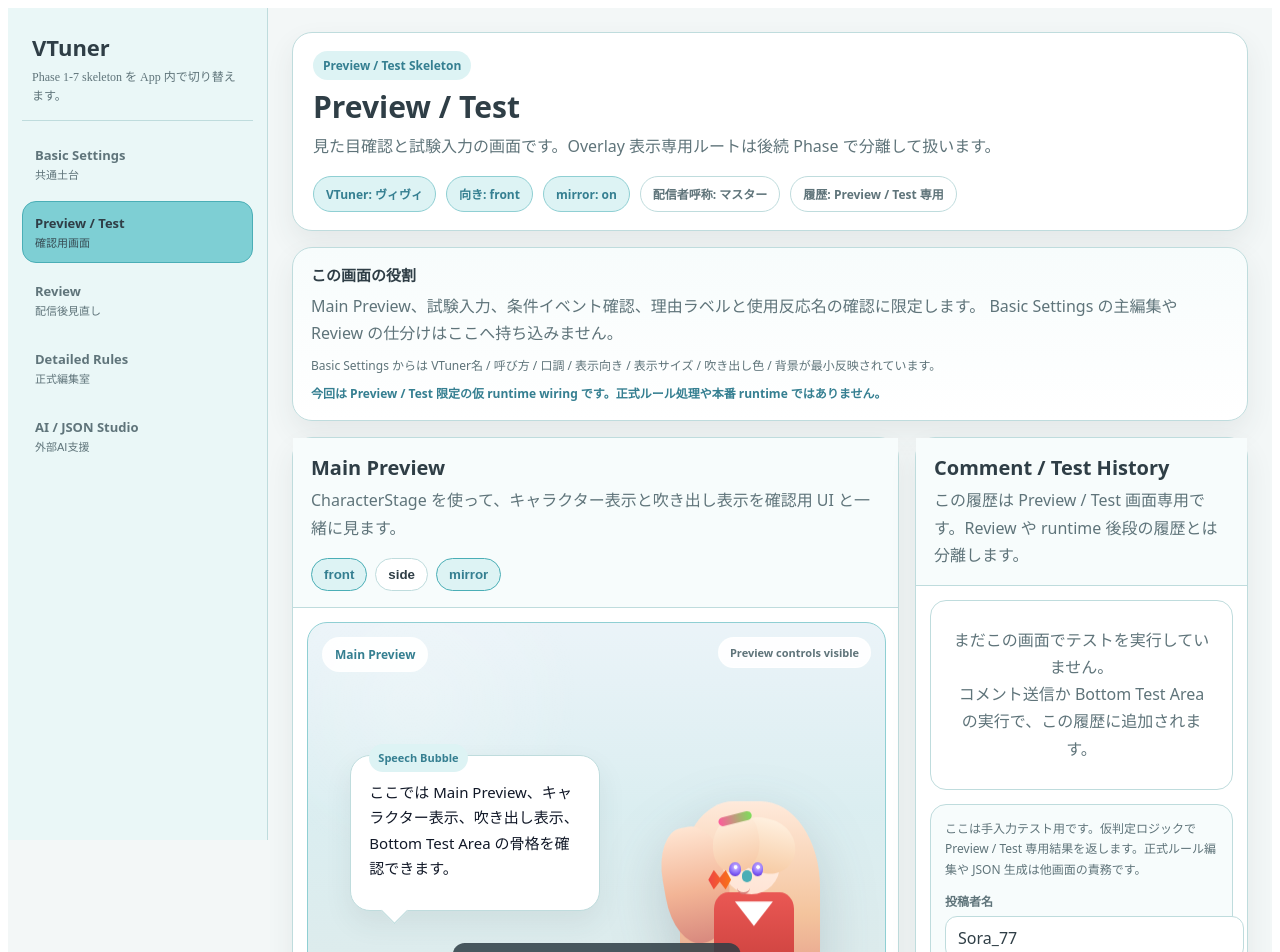
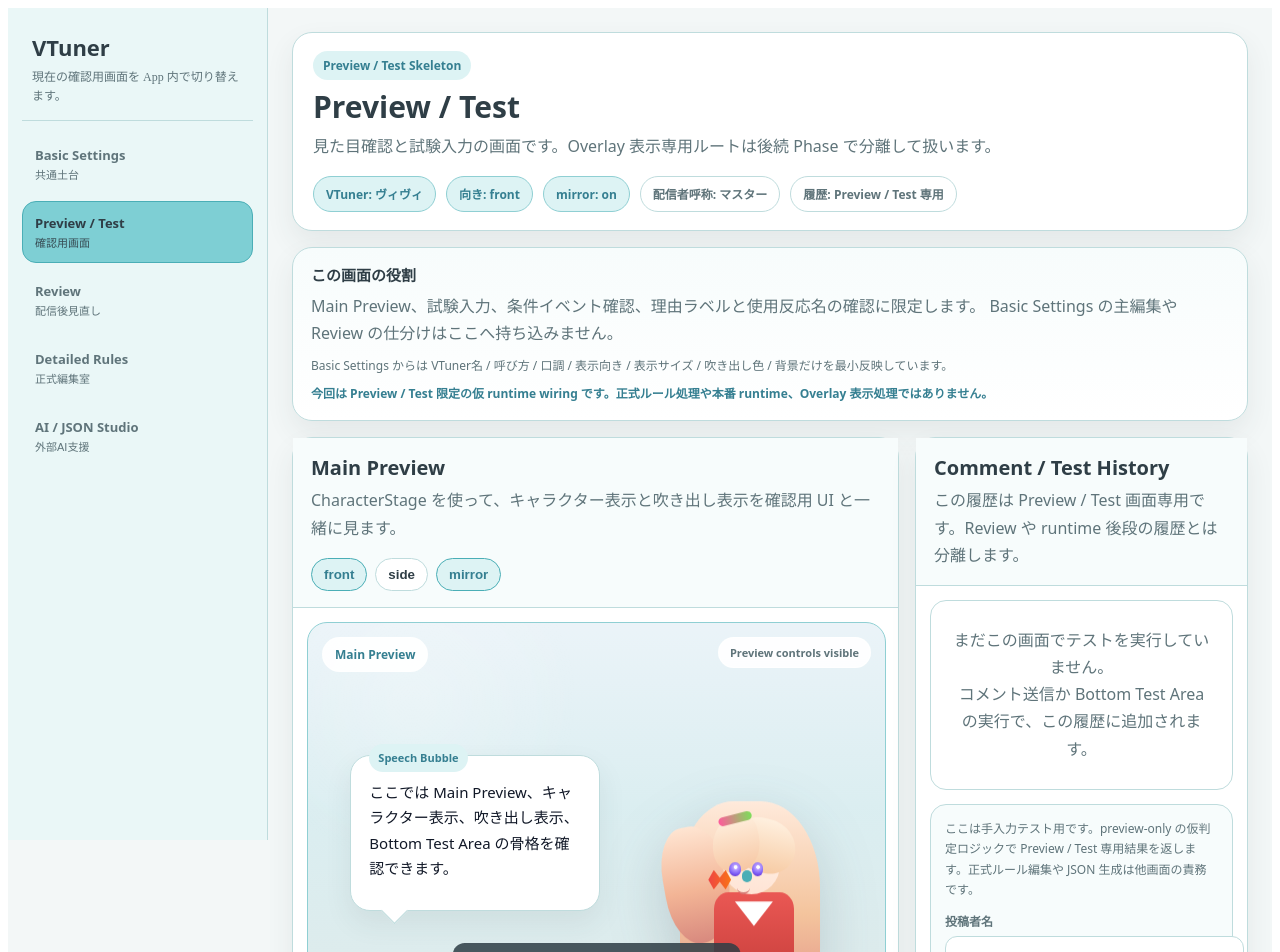
Before and after one commit to lyotamatsumoto-crypto/vtuner, a React (Vite) app in the folder frontend/: page / in a window 1280 px wide. Shown: the top 952 px of the page. Built offline with nearby package versions, Linux system fonts and the light colour scheme.

Commit message:
Phase 8 close patch 1

```diff
--- a/frontend/src/components/layout/AppShell.tsx
+++ b/frontend/src/components/layout/AppShell.tsx
@@ -97,7 +97,7 @@ export function AppShell({
               lineHeight: 1.6,
             }}
           >
-            Phase 1-7 skeleton を App 内で切り替えます。
+            現在の確認用画面を App 内で切り替えます。
           </p>
         </div>
 
--- a/frontend/src/pages/PreviewTestPage.tsx
+++ b/frontend/src/pages/PreviewTestPage.tsx
@@ -134,6 +134,7 @@ export function PreviewTestPage({
 }: {
   sharedSettings: BasicPreviewBridgeSettings;
 }) {
+  // Basic Settings からの反映は最小接続に限定する。双方向同期や正式保存はまだ行わない。
   const [orientation, setOrientation] = useState<Orientation>(sharedSettings.defaultFacing);
   const [mirror, setMirror] = useState(sharedSettings.mirrorEnabled);
   const [backgroundVariant, setBackgroundVariant] = useState<BackgroundVariant>(
@@ -178,10 +179,10 @@ export function PreviewTestPage({
     setHistoryItems((current) => [...items, ...current].slice(0, 10));
   }
 
-  function buildPreviewResultFromComment(text: string): PreviewResult {
+  function buildPreviewOnlyResultFromComment(text: string): PreviewResult {
     const normalizedText = text.trim().toLowerCase();
 
-    // Preview / Test 限定の仮ロジック。正式 runtime や classifier の本実装ではない。
+    // Preview / Test 限定の仮ロジック。Overlay や正式 runtime の判定とは分離して扱う。
     if (
       normalizedText.includes("www") ||
       normalizedText === "w" ||
@@ -197,7 +198,7 @@ export function PreviewTestPage({
         adoption_label: "不採用",
         target_label: "viewer",
         orientation: "side",
-        bubble_text: `${sharedSettings.firstPerson}はこの入力を ignore 寄りとして扱いました${endingSuffix} 理由ラベルと見え方だけを確認しています。`,
+        bubble_text: `${sharedSettings.firstPerson}はこの入力を ignore 寄りとして扱いました${endingSuffix} Preview / Test 専用の見え方だけを確認しています。`,
       };
     }
 
@@ -236,7 +237,7 @@ export function PreviewTestPage({
         adoption_label: "採用",
         target_label: "viewer",
         orientation: "front",
-        bubble_text: `${sharedSettings.firstPerson}は質問っぽい入力として拾いました${endingSuffix} いまは Preview / Test 用の仮応答で確認しています。`,
+        bubble_text: `${sharedSettings.firstPerson}は質問っぽい入力として拾いました${endingSuffix} いまは Preview / Test 専用の仮応答で確認しています。`,
       };
     }
 
@@ -255,7 +256,7 @@ export function PreviewTestPage({
         adoption_label: "採用",
         target_label: "viewer",
         orientation: "side",
-        bubble_text: `${sharedSettings.viewerCall}からの応援っぽい入力として受けました${endingSuffix} 仮 wiring なので反応名は確認用です。`,
+        bubble_text: `${sharedSettings.viewerCall}からの応援っぽい入力として受けました${endingSuffix} Preview / Test 限定の仮 wiring なので反応名は確認用です。`,
       };
     }
 
@@ -267,12 +268,12 @@ export function PreviewTestPage({
       adoption_label: "保留",
       target_label: "viewer",
       orientation: "front",
-      bubble_text: `${sharedSettings.firstPerson}はこの入力を unknown 扱いにしました${endingSuffix} 正式ルールではなく仮 runtime の判定結果だけを表示しています。`,
+      bubble_text: `${sharedSettings.firstPerson}はこの入力を unknown 扱いにしました${endingSuffix} 正式ルールではなく Preview / Test 限定の仮 runtime 結果だけを表示しています。`,
     };
   }
 
   function runCommentTest(source: "manual" | "sample") {
-    const nextResult = buildPreviewResultFromComment(commentText);
+    const nextResult = buildPreviewOnlyResultFromComment(commentText);
 
     setOrientation(nextResult.orientation);
     setPreviewResult(nextResult);
@@ -410,10 +411,10 @@ export function PreviewTestPage({
               Basic Settings の主編集や Review の仕分けはここへ持ち込みません。
             </span>
             <span style={{ color: "#5F747A", lineHeight: 1.7, fontSize: "12px" }}>
-              Basic Settings からは VTuner名 / 呼び方 / 口調 / 表示向き / 表示サイズ / 吹き出し色 / 背景が最小反映されています。
+              Basic Settings からは VTuner名 / 呼び方 / 口調 / 表示向き / 表示サイズ / 吹き出し色 / 背景だけを最小反映しています。
             </span>
             <span style={{ color: "#357F91", lineHeight: 1.7, fontSize: "12px", fontWeight: 700 }}>
-              今回は Preview / Test 限定の仮 runtime wiring です。正式ルール処理や本番 runtime ではありません。
+              今回は Preview / Test 限定の仮 runtime wiring です。正式ルール処理や本番 runtime、Overlay 表示処理ではありません。
             </span>
           </div>
         </section>
@@ -617,7 +618,7 @@ export function PreviewTestPage({
 
               <div style={inputBoxStyle}>
                 <p style={{ margin: 0, color: "#5F747A", fontSize: "12px", lineHeight: 1.7 }}>
-                  ここは手入力テスト用です。仮判定ロジックで Preview / Test 専用結果を返します。正式ルール編集や JSON 生成は他画面の責務です。
+                  ここは手入力テスト用です。preview-only の仮判定ロジックで Preview / Test 専用結果を返します。正式ルール編集や JSON 生成は他画面の責務です。
                 </p>
                 <label style={fieldStyle}>
                   <span style={fieldLabelStyle}>投稿者名</span>
```
